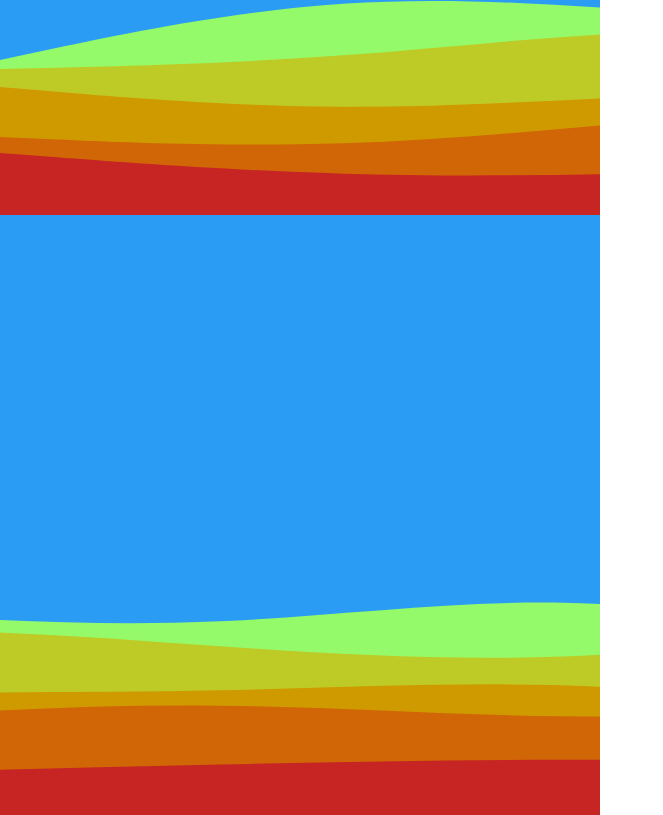
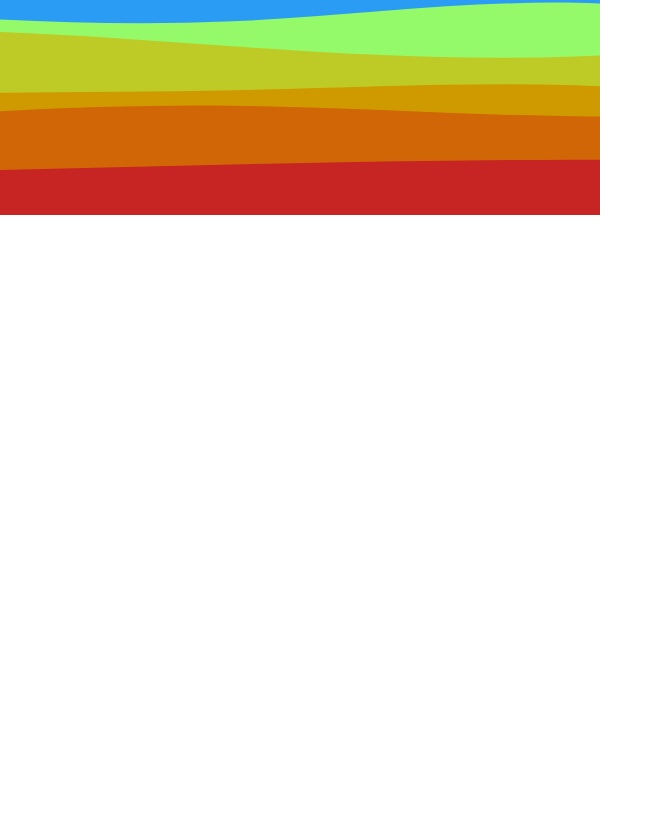
Before and after one commit to janaka4345/2d-3d-multiplayer-explore, a Next.js app: page /svgAnimation/svgTest3 in a window 1280 px wide. Shown: the part 385-1200 px from the top of the page, without its empty margins (0-663 px from the left). After the commit the page ends 800 px from the top, so only its background shows below. Built offline with nearby package versions, Linux system fonts and the light colour scheme.

Commit message:
other:fix the infinite loop

```diff
--- a/app/svgAnimation/svgTest3/page.tsx
+++ b/app/svgAnimation/svgTest3/page.tsx
@@ -79,44 +79,6 @@ export default function page() {
                     fill="#c72424"
                 ></path>
             </svg>
-            <svg
-                ref={svgRef}
-                id="visual"
-                viewBox="2400 0 600 600"
-                width="600"
-                height="600"
-                xmlns="http://www.w3.org/2000/svg"
-                xmlnsXlink="http://www.w3.org/1999/xlink"
-                version="1.1"
-            >
-                <rect
-                    x="0"
-                    y="0"
-                    width="2400"
-                    height="600"
-                    fill="#2a9cf3"
-                ></rect>
-                <path
-                    d="M0 445L57.2 432.8C114.3 420.7 228.7 396.3 343 388.8C457.3 381.3 571.7 390.7 686 398.2C800.3 405.7 914.7 411.3 1028.8 406.3C1143 401.3 1257 385.7 1371.2 387.8C1485.3 390 1599.7 410 1714 413.5C1828.3 417 1942.7 404 2057 393.8C2171.3 383.7 2285.7 376.3 2342.8 372.7L2400 369L2400 601L2342.8 601C2285.7 601 2171.3 601 2057 601C1942.7 601 1828.3 601 1714 601C1599.7 601 1485.3 601 1371.2 601C1257 601 1143 601 1028.8 601C914.7 601 800.3 601 686 601C571.7 601 457.3 601 343 601C228.7 601 114.3 601 57.2 601L0 601Z"
-                    fill="#95fa69"
-                ></path>
-                <path
-                    d="M0 454L57.2 452.7C114.3 451.3 228.7 448.7 343 440.3C457.3 432 571.7 418 686 415.8C800.3 413.7 914.7 423.3 1028.8 431.3C1143 439.3 1257 445.7 1371.2 441.5C1485.3 437.3 1599.7 422.7 1714 423.7C1828.3 424.7 1942.7 441.3 2057 443.8C2171.3 446.3 2285.7 434.7 2342.8 428.8L2400 423L2400 601L2342.8 601C2285.7 601 2171.3 601 2057 601C1942.7 601 1828.3 601 1714 601C1599.7 601 1485.3 601 1371.2 601C1257 601 1143 601 1028.8 601C914.7 601 800.3 601 686 601C571.7 601 457.3 601 343 601C228.7 601 114.3 601 57.2 601L0 601Z"
-                    fill="#becb26"
-                ></path>
-                <path
-                    d="M0 472L57.2 476.8C114.3 481.7 228.7 491.3 343 491.8C457.3 492.3 571.7 483.7 686 480C800.3 476.3 914.7 477.7 1028.8 475.3C1143 473 1257 467 1371.2 470.3C1485.3 473.7 1599.7 486.3 1714 483C1828.3 479.7 1942.7 460.3 2057 455.2C2171.3 450 2285.7 459 2342.8 463.5L2400 468L2400 601L2342.8 601C2285.7 601 2171.3 601 2057 601C1942.7 601 1828.3 601 1714 601C1599.7 601 1485.3 601 1371.2 601C1257 601 1143 601 1028.8 601C914.7 601 800.3 601 686 601C571.7 601 457.3 601 343 601C228.7 601 114.3 601 57.2 601L0 601Z"
-                    fill="#cf9a00"
-                ></path>
-                <path
-                    d="M0 522L57.2 524.5C114.3 527 228.7 532 343 528.3C457.3 524.7 571.7 512.3 686 503.5C800.3 494.7 914.7 489.3 1028.8 490.7C1143 492 1257 500 1371.2 501.3C1485.3 502.7 1599.7 497.3 1714 493.5C1828.3 489.7 1942.7 487.3 2057 487.5C2171.3 487.7 2285.7 490.3 2342.8 491.7L2400 493L2400 601L2342.8 601C2285.7 601 2171.3 601 2057 601C1942.7 601 1828.3 601 1714 601C1599.7 601 1485.3 601 1371.2 601C1257 601 1143 601 1028.8 601C914.7 601 800.3 601 686 601C571.7 601 457.3 601 343 601C228.7 601 114.3 601 57.2 601L0 601Z"
-                    fill="#d16606"
-                ></path>
-                <path
-                    d="M0 538L57.2 542.3C114.3 546.7 228.7 555.3 343 558.7C457.3 562 571.7 560 686 557.5C800.3 555 914.7 552 1028.8 549.5C1143 547 1257 545 1371.2 544.7C1485.3 544.3 1599.7 545.7 1714 546.2C1828.3 546.7 1942.7 546.3 2057 544C2171.3 541.7 2285.7 537.3 2342.8 535.2L2400 533L2400 601L2342.8 601C2285.7 601 2171.3 601 2057 601C1942.7 601 1828.3 601 1714 601C1599.7 601 1485.3 601 1371.2 601C1257 601 1143 601 1028.8 601C914.7 601 800.3 601 686 601C571.7 601 457.3 601 343 601C228.7 601 114.3 601 57.2 601L0 601Z"
-                    fill="#c72424"
-                ></path>
-            </svg>
         </div>
     )
 }
```
